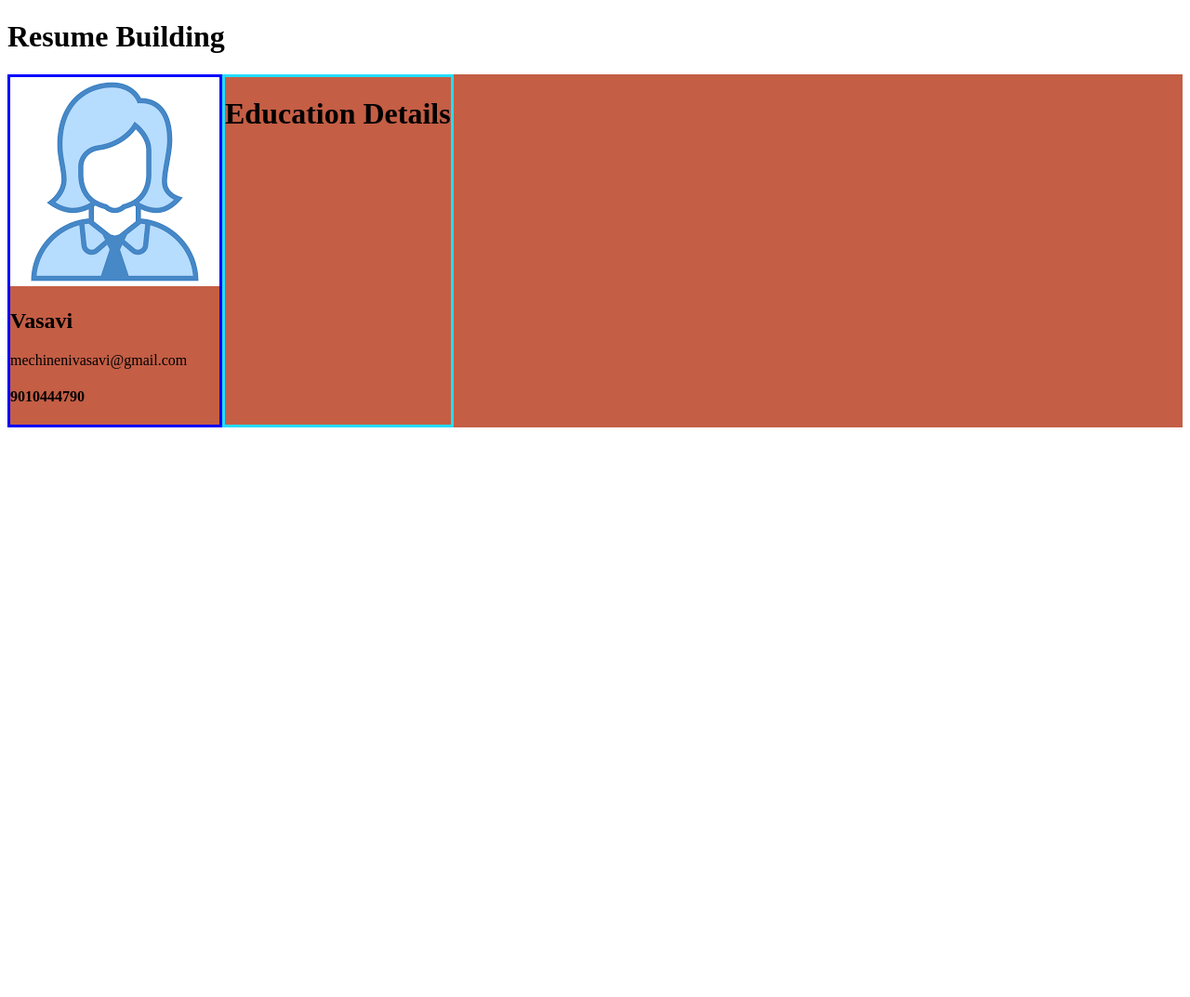
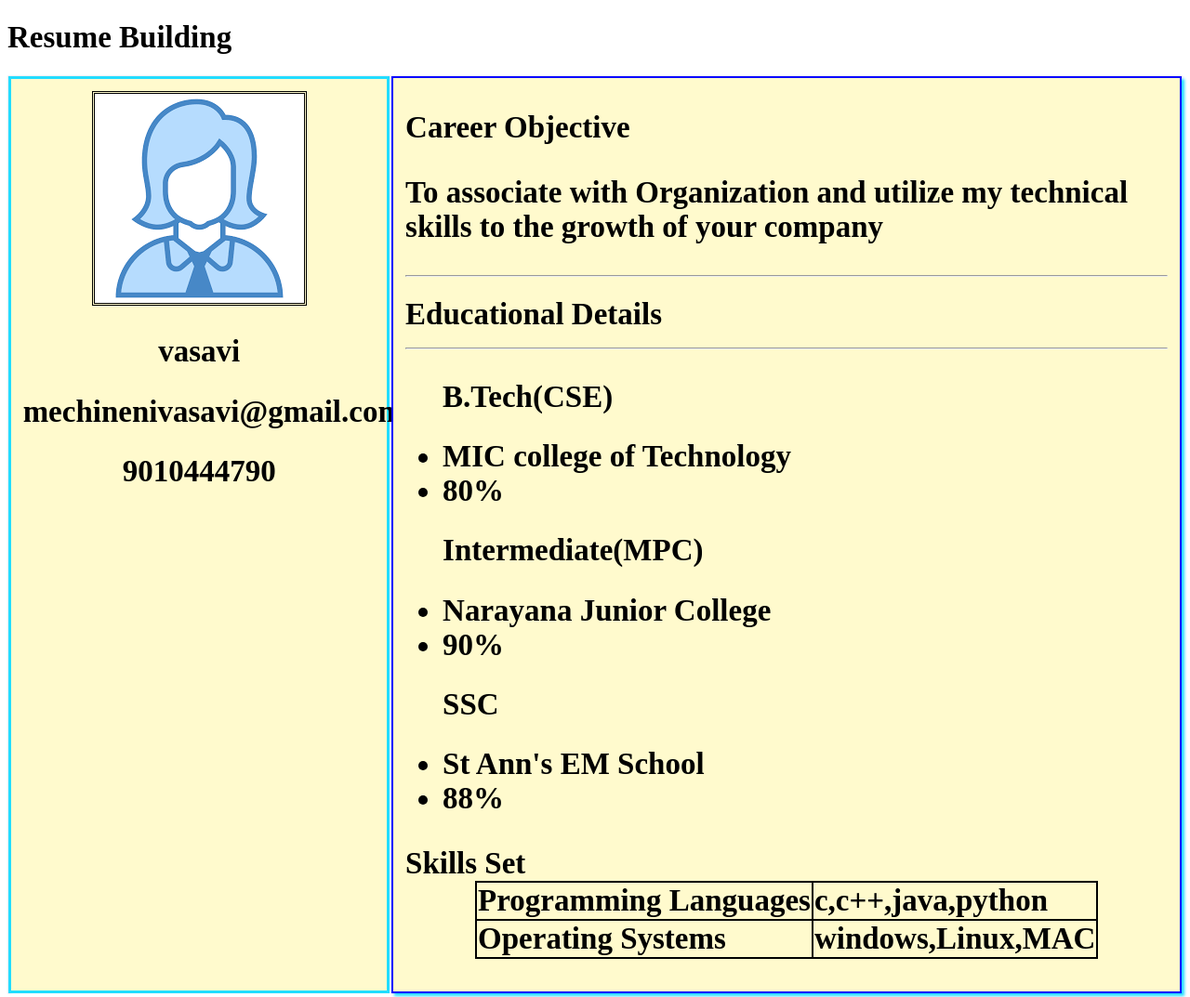
Before and after one commit to vasavimechineni/Resume, a plain HTML site: page index.html in a window 1280 px wide. Shown: the top 1073 px of the page at 93% size. Before the commit the page ends 800 px from the top, so only its background shows below. Drawn offline with Linux system fonts and the light colour scheme.

Commit message:
second commit

```diff
--- /dev/null
+++ b/data.json
@@ -0,0 +1,43 @@
+{
+	"details":{
+		"name":"vasavi",
+		"image":"pic.png",
+		"phone":"9010444790",
+		"email":"mechinenivasavi@gmail.com"
+	},
+	"education":[
+		{
+			"course":"B.Tech(CSE)",
+			"college":"MIC college of Technology",
+			"percentage":"80%"
+		},
+		{
+			"course":"Intermediate(MPC)",
+			"college":"Narayana Junior College",
+			"percentage":"90%"
+		},
+		{
+			"course":"SSC",
+			"college":"St Ann's EM School",
+			"percentage":"88%"
+		}
+
+	],
+	"skills":[
+		{
+		"title":"Programming Languages",
+		"output":[
+			"c","c++","java","python"
+		]
+	    },
+	    {
+	    	"title":"Operating Systems",
+	    	"output":[
+              "windows","Linux","MAC"
+	    	]
+	    }
+    ],
+    "career":{
+    	"co":"To associate with Organization and utilize my technical skills to the growth of your company"
+    }
+}
--- a/index.html
+++ b/index.html
@@ -9,7 +9,7 @@
 <body>
 <h1>Resume Building</h1>
 <div class="MAIN">
-	<div class="Right">
+	<!-- <div class="Right">
 		<img src="pic.png" alt="image"/>
 		<h2>Vasavi</h2>
 		<p>mechinenivasavi@gmail.com</p>
@@ -17,7 +17,9 @@
 	</div>
 	<div class="Left">
 		<h1>Education Details</h1>
-	</div>
+	</div> -->
 </div>
+<script type="text/javascript" src="main.js">
+	</script>
 </body>
 </html>
--- /dev/null
+++ b/main.js
@@ -0,0 +1,91 @@
+function loadjson(file,callback){
+	var xhr=new XMLHttpRequest();
+	xhr.overrideMimeType("application/json");
+	xhr.open("GET",file,true);
+	xhr.onreadystatechange=function(){
+		if(xhr.readyState===4 && xhr.status===200){
+			callback(xhr.responseText);
+		}
+	}
+	xhr.send();
+}
+loadjson("data.json",function(text){
+	let data=JSON.parse(text);
+	console.log(data);
+	basic(data.details);
+	carr(data.career);
+	edu(data.education);
+	skill(data.skills);
+})
+
+var main=document.querySelector(".MAIN");
+var left=document.createElement("div");
+left.classList.add("left");
+main.appendChild(left);
+function basic(details){
+var image=document.createElement("img");
+image.src=details.image;
+left.appendChild(image);
+var name=document.createElement("h2");
+name.textContent=details.name;
+left.appendChild(name);
+var email=document.createElement("h2");
+email.textContent=details.email;
+left.appendChild(email);
+var phone=document.createElement("h2");
+phone.textContent=details.phone;
+left.appendChild(phone);
+}
+
+var right=document.createElement("div");
+right.classList.add("right");
+main.appendChild(right);
+function edu(education){
+	var e=document.createElement("h1");
+	e.textContent="Educational Details";
+	right.appendChild(e);
+	e.appendChild(document.createElement("HR"));
+    var un=document.createElement("ul");
+	e.appendChild(un);
+	for (var i = 0; i < education.length; i++) {
+		var l=document.createElement("h2");
+		l.textContent=education[i].course;
+		un.appendChild(l);
+		var l1=document.createElement("li");
+		l1.textContent=education[i].college;
+		un.appendChild(l1);
+		var l2=document.createElement("li");
+		l2.textContent=education[i].percentage;
+		un.appendChild(l2);
+}
+}
+
+function skill(skilldata){
+	var s=document.createElement("div");
+	s.classList.add("sset");
+	right.appendChild(s);
+	var head=document.createElement("h1");
+	head.textContent="Skills Set";
+	s.appendChild(head);
+	//s.appendChild(document.createElement("HR"));
+	var t=document.createElement("table");
+	var tabledata="";
+	for (var i = 0; i <skilldata.length; i++) {
+	   tabledata+="<tr><td>"+skilldata[i].title+"</td><td>"+skilldata[i].output+"</td></tr>";
+	   t.innerHTML=tabledata;
+	}
+	head.appendChild(t);
+}
+
+function carr(career){
+	var d=document.createElement("div");
+	d.classList.add("career");
+	right.appendChild(d);
+	var e=document.createElement("h1");
+	e.textContent="Career Objective";
+	d.appendChild(e);
+	d.appendChild(document.createElement("HR"));
+	var para=document.createElement("p");
+	para.textContent=career.co;
+	e.appendChild(para);
+}
--- a/style.css
+++ b/style.css
@@ -1,17 +1,80 @@
 .MAIN{
 	width:100%;
-	background-color: #c45e45;
+	background-color: #FFF0F5;
 	display:flex;
+	justify-content: center;
 }
-.Left{
-	width=70%;
+.left{
+	width:30%;
 	border:3px solid #2df;
+	box-shadow: 3px 3px 3px white;
+	margin : 1px;
+	padding : 1%;
+	text-align: center;
+
+	background-color: #FFFACD;
+	flex-wrap: wrap;
+	flex-direction: column-reverse;
+
 }
-.Right{
-	width=30%;
-	border:3px solid #00f;
+.right{
+	width:65%;
+	border:2px solid #00f;
+	box-shadow: 3px 3px 3px #2df;
+	margin : 1px;
+	padding : 1%;
+	background-color:  #FFFACD;
 
 }
 img{
 	width=300px;
+	border-style: double;
+	border-radius: 10px solid #000;
 }
+h1,
+h2,
+h3{
+	font-size: 33px;
+}
+@media only screen and (min-width: 480px) and (max-width: 768px){
+	.MAIN{
+	display: flex;
+	flex-wrap: wrap;
+	flex-direction: column-reverse;
+
+}
+.left{
+  background-color: #666;
+
+}
+.right{
+	 background-color: #666;
+
+
+}
+
+	/*.MAIN{
+		display: flex;
+		flex-wrap:wrap;
+		flex-direction: column-reverse;
+	}
+	.Left{
+		width: 95%
+	}*/
+}
+	@media only screen and (max-width: 1024px){
+		.MAIN
+		{
+		display: flex;
+		flex-direction:column;
+	}
+	}
+
+.sset table,tr,td{
+	border: 2px solid #000;
+	border-collapse: collapse;
+
+}
+table{
+	margin-left: 75px;
+}
```
